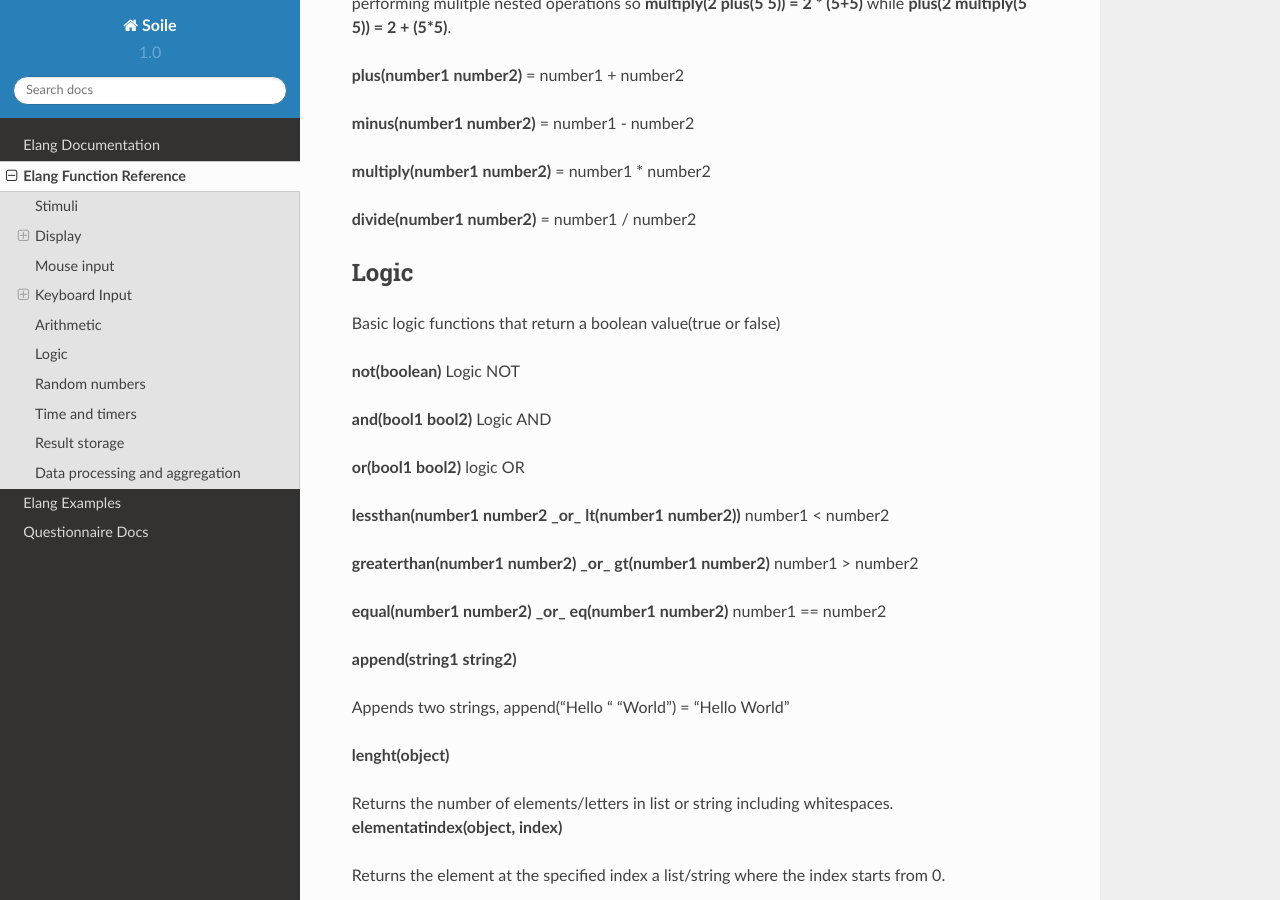
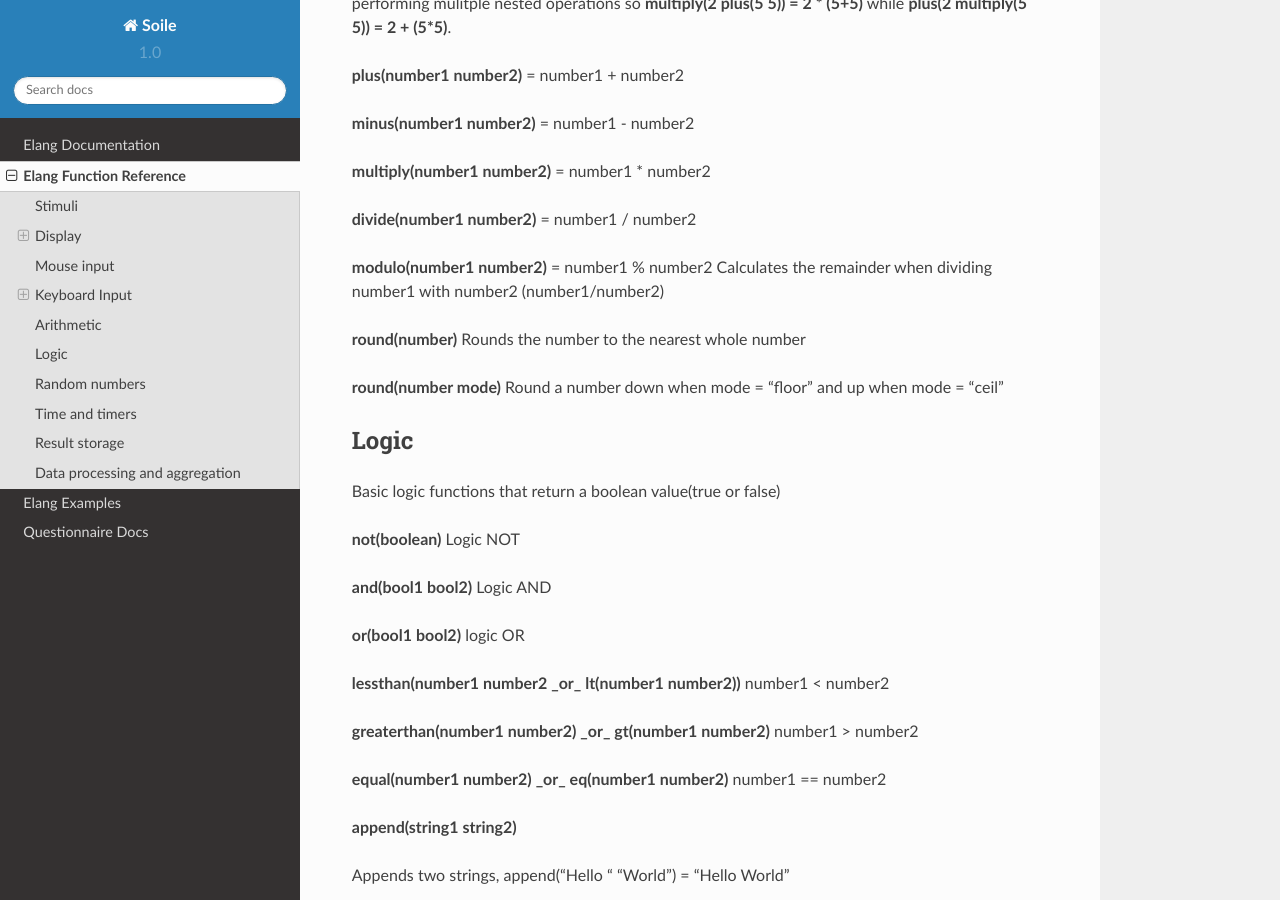
Before and after one commit to Abo-Soile/SOILE-Backend, a Sphinx documentation site: the page built from docs/functions.rst, in a window 1280 px wide and 900 px high, scrolled down 3660 px. Built offline with Sphinx 7.4.7 and the Read the Docs theme 2.0.0, drawn with Linux system fonts in a browser that asks for light colours; some of the changed text lies outside the part shown.

Commit message:
More docs

```diff
--- a/docs/functions.rst
+++ b/docs/functions.rst
@@ -176,6 +176,13 @@ Basic arithmetic operations that takes on two or more numbers as arguments, so p
 
 **divide(number1 number2)** = number1 / number2
 
+**modulo(number1 number2)** = number1 % number2
+Calculates the remainder when dividing number1 with number2 (number1/number2)
+
+**round(number)** Rounds the number to the nearest whole number
+
+**round(number mode)** Round a number down when mode = "floor" and up when mode = "ceil"
+
 #####
 Logic
 #####
@@ -195,7 +202,7 @@ Basic logic functions that return a boolean value(true or false)
 **equal(number1 number2) _or_ eq(number1 number2)** number1 == number2
 
 #########################
-lists/String Manipulation
+Lists/String Manipulation
 ##########################
 
 **append(string1 string2)**
@@ -288,6 +295,14 @@ Counts how many rows contain a specific field with a specific value.
 
 Computes the average value from all rows containing this field.
 
+**median(field)**
+
+Computes the median from all rows containing this field.
+
+**standarddeviation(field)**
+
+Computes the standard deviation from all rows containing ths field.
+
 ::
 
     #Example
```
